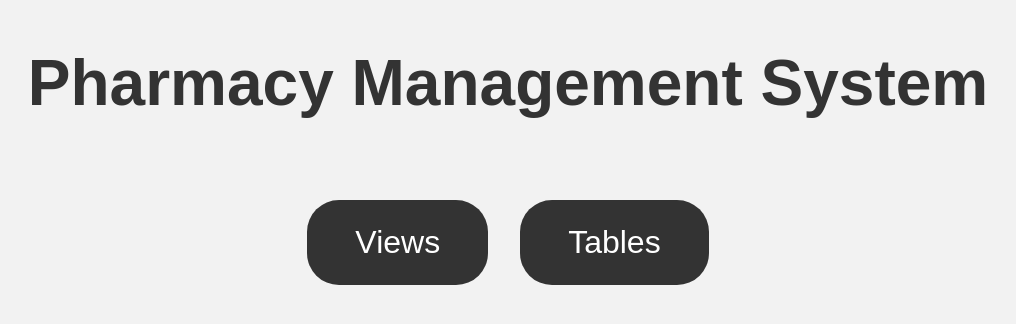
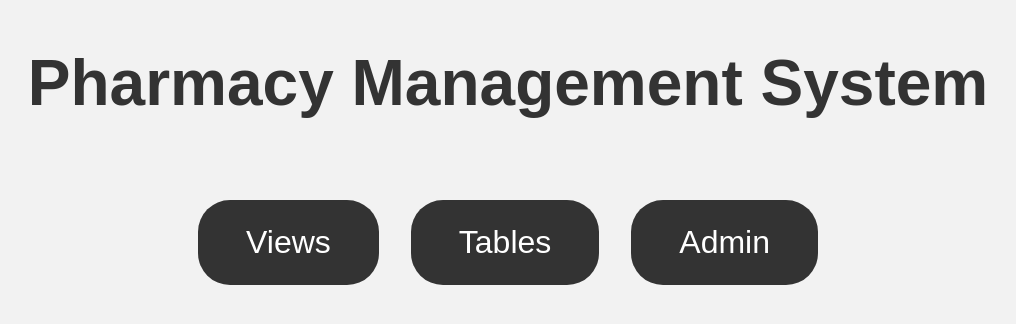
Before and after one commit to harshkanani204/Pharmacy-Management-System, a Django app: page / in a window 1280 px wide. Shown: the part 248-572 px from the top of the page, without its empty margins (132-1148 px from the left). Run offline with Django 4.2, Linux system fonts and the light colour scheme.

Commit message:
Added admin

```diff
--- a/project/projectapp/templates/home.html
+++ b/project/projectapp/templates/home.html
@@ -89,6 +89,7 @@
 		<div class="btn-container">
 			<a href="{% url 'views' %}" class="btn">Views</a>
 			<a href="{% url 'tables' %}" class="btn">Tables</a>
+			<a href="/admin" class="btn">Admin</a>
 		</div>
 	</div>
 </body>
```
